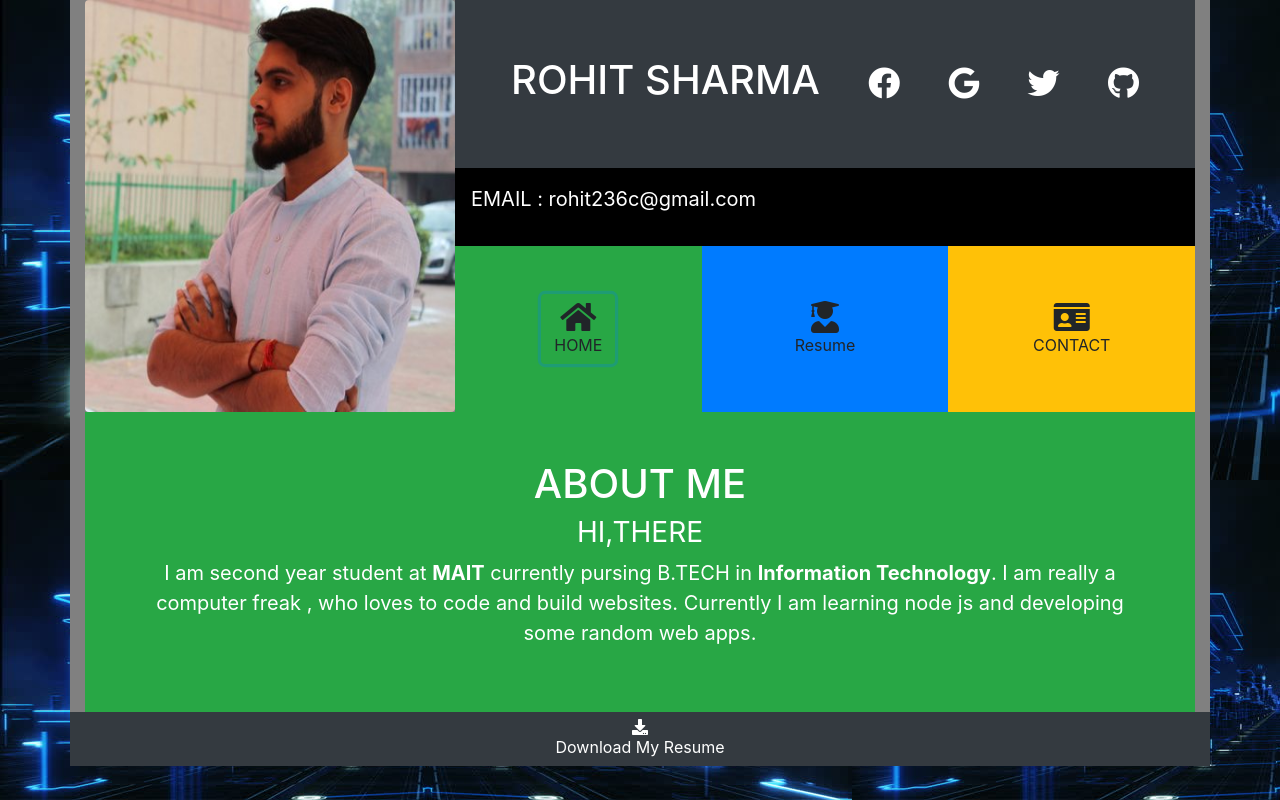
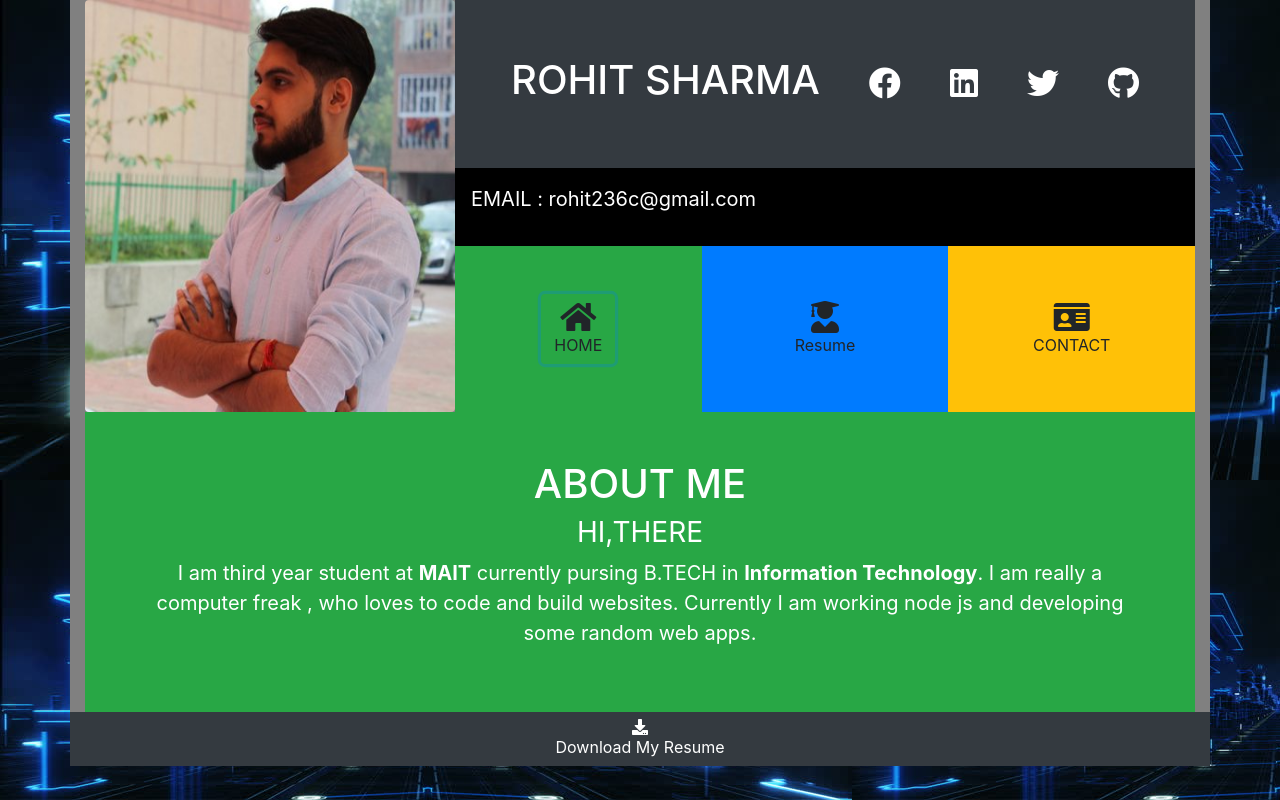
Before and after one commit to rohit236c/profile_page, a plain HTML site: page index.html in a window 1280 px wide. Both pictures are taken after a click on the button "HOME". Drawn offline with nearby package versions, Linux system fonts and the light colour scheme.

Commit message:
update in resume
Signed-off-by: rohit236c <rohit236c@gmail.com>

```diff
--- a/index.html
+++ b/index.html
@@ -38,7 +38,7 @@
                                 <h1 class="display-6">ROHIT SHARMA</h1>
                                 <a href="https://www.facebook.com/Rohit839" class="color-icon"><i
                                     class="fab fa-facebook fa-2x"></i></a>
-                                    <a href="https://google.com" class="color-icon"><i class="fab fa-google fa-2x"></i></a>
+                                    <a href="https://www.linkedin.com/in/rohit-sharma-7ab904187/" class="color-icon"><i class="fab fa-linkedin fa-2x"></i></a>
                                     <a href="https://twitter.com/RohitSh95335496" class="color-icon"> <i
                                         class="fab fa-twitter fa-2x"></i></a>
                                         <a href="https://github.com/rohit236c" class="color-icon"><i
@@ -91,9 +91,9 @@
                                 <h1>ABOUT ME</h1>
                                 <h3 class="font-weight-normal">HI,THERE </h3>
                                 <p>
-                                    I am second year student at <B>MAIT</B> currently pursing B.TECH in <b>Information Technology</b>.
+                                    I am third year student at <B>MAIT</B> currently pursing B.TECH in <b>Information Technology</b>.
                                     I am really a computer freak , who loves to code and build websites.
-                                    Currently I am learning node js and developing some random web apps.
+                                    Currently I am working node js and developing some random web apps.
                                 </p>
                             </div>
                         </div>
@@ -256,7 +256,7 @@
 
                                                                 <div class="container bg-dark text-center">
                                                                     <footer>
-                                                                        <a href="UPDATED RESUME.pdf" class="btn btn-dark col-12 " download><i class="fas fa-download d-block"></i>
+                                                                        <a href="Rohit New CV.pdf" class="btn btn-dark col-12 " download><i class="fas fa-download d-block"></i>
                                                                             Download My Resume </a>
                                                                         </footer>
                                                                     </div>
```
Also changed, not shown: 1 other file.
